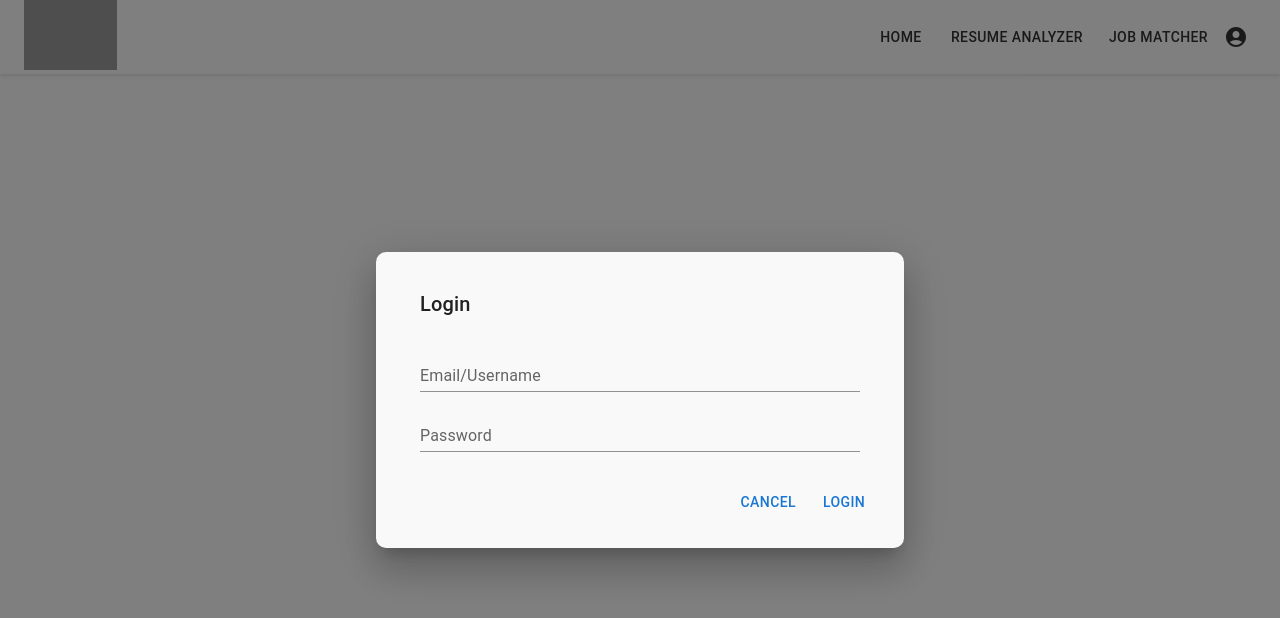
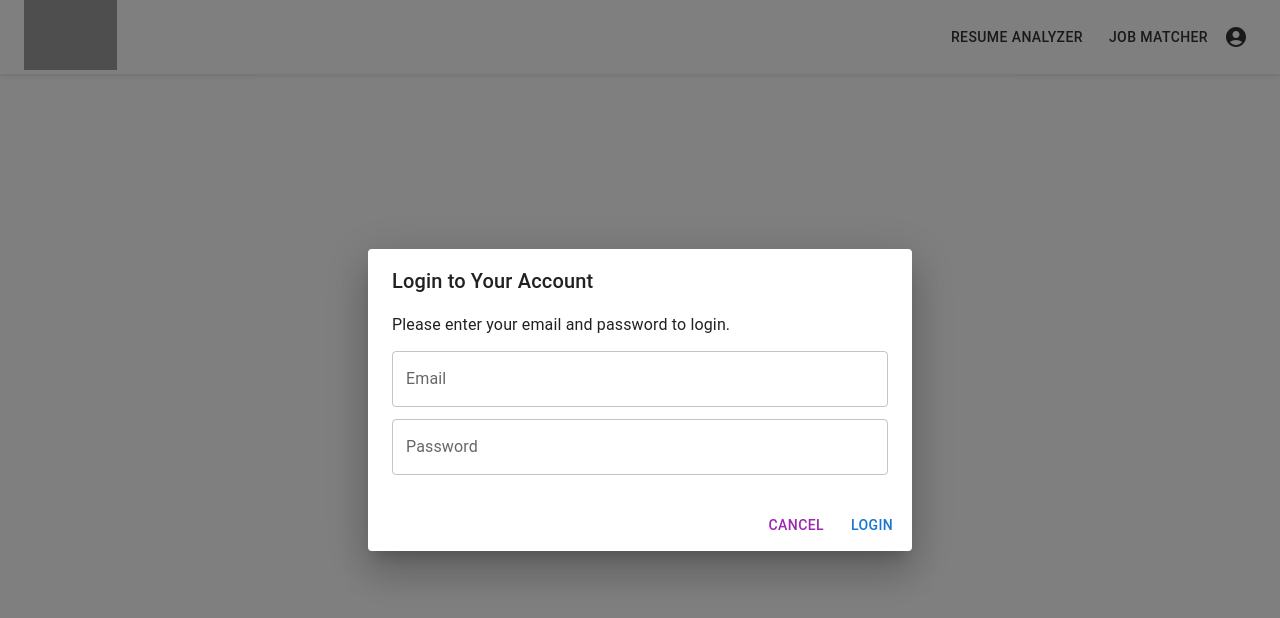
Before and after one commit to Notsnpr/fdh, a React (Create React App) app: page / in a window 1280 px wide. Both pictures are taken after a click on the button 1236 px from the left and 37 px from the top of the page. Shown: the top 618 px of the page. Built offline with nearby package versions, Linux system fonts and the light colour scheme; grey boxes are pictures that could not be loaded.

Commit message:
Fixed Log In button and Removed Home button redundacy

```diff
--- a/src/App.js
+++ b/src/App.js
@@ -39,7 +39,6 @@ export default function App() {
             </Link>
             <Typography variant="h6" component="div" className="app-title"></Typography>
             <nav className="nav-links">
-              <Button color="inherit" component={Link} to="/">Home</Button>
               <Button color="inherit" component={Link} to="/resume-analyzer">Resume Analyzer</Button>
               <Button color="inherit" component={Link} to="/job-matcher">Job Matcher</Button>
             </nav>
@@ -49,7 +48,7 @@ export default function App() {
             </IconButton>
           </Toolbar>
         </AppBar>
-        <LoginDialog open={loginOpen} handleClose={handleLoginClose} />
+        <LoginDialog open={loginOpen} onClose={handleLoginClose} />
         <Container maxWidth="lg" className="main-content">
           <Routes>
             <Route path="/" element={<Home />} />
--- a/src/Components/LoginDialog.jsx
+++ b/src/Components/LoginDialog.jsx
@@ -1,47 +1,49 @@
 import React, { useState } from 'react';
-import { Dialog, DialogActions, DialogContent, DialogTitle, TextField, Button } from '@mui/material';
-import './LoginDialog.css';
+import { Dialog, DialogTitle, DialogContent, DialogActions, Button, TextField, Typography } from '@mui/material';
 
-export default function LoginDialog({ open, handleClose }) {
-  const [username, setUsername] = useState('');
+export default function LoginDialog({ open, onClose }) {
+  const [email, setEmail] = useState('');
   const [password, setPassword] = useState('');
 
   const handleLogin = () => {
-    alert(`Logging in with: ${username}`);
-    handleClose();
+    // Implement your login logic here.
+    console.log('Logging in with:', { email, password });
+    onClose();
   };
 
   return (
-    <Dialog open={open} onClose={handleClose} className="login-dialog">
-      <DialogTitle>Login</DialogTitle>
+    <Dialog open={open} onClose={onClose}>
+      <DialogTitle>Login to Your Account</DialogTitle>
       <DialogContent>
+        <Typography variant="body1" gutterBottom>
+          Please enter your email and password to login.
+        </Typography>
         <TextField
-          autoFocus
+          label="Email"
+          type="email"
+          fullWidth
+          variant="outlined"
           margin="dense"
-          id="username"
-          label="Email/Username"
-          type="text"
-          fullWidth
-          variant="standard"
-          value={username}
-          onChange={(e) => setUsername(e.target.value)}
-          className="login-input"
+          value={email}
+          onChange={(e) => setEmail(e.target.value)}
         />
         <TextField
-          margin="dense"
-          id="password"
           label="Password"
           type="password"
           fullWidth
-          variant="standard"
+          variant="outlined"
+          margin="dense"
           value={password}
           onChange={(e) => setPassword(e.target.value)}
-          className="login-input"
         />
       </DialogContent>
       <DialogActions>
-        <Button onClick={handleClose} className="cancel-btn">Cancel</Button>
-        <Button onClick={handleLogin} className="login-btn">Login</Button>
+        <Button onClick={onClose} color="secondary">
+          Cancel
+        </Button>
+        <Button onClick={handleLogin} color="primary">
+          Login
+        </Button>
       </DialogActions>
     </Dialog>
   );
```
Also changed, not shown: 1 other file (tests, documents, lock files or other folders).
